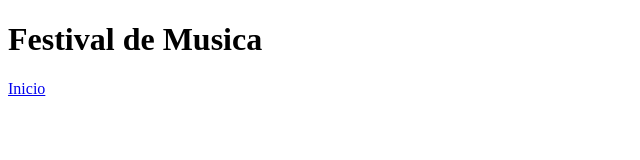
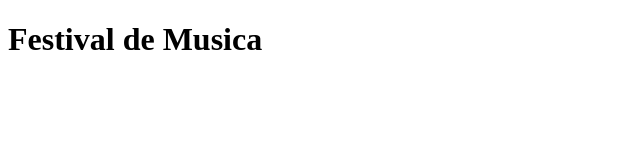
Before and after one commit to Arrozconposhouwu/FDM, a plain HTML site: page Index.html in a window 1280 px wide. Shown: the full height of the page, 0-640 px from the left. Drawn offline with Linux system fonts and the light colour scheme.

Commit message:
Cuarta Version

```diff
--- a/Index.html
+++ b/Index.html
@@ -17,7 +17,6 @@
 
     </main>
     <footer class="pie">
-        <a href="#">Inicio</a>
     </footer>
 </body>
 </html>
```
